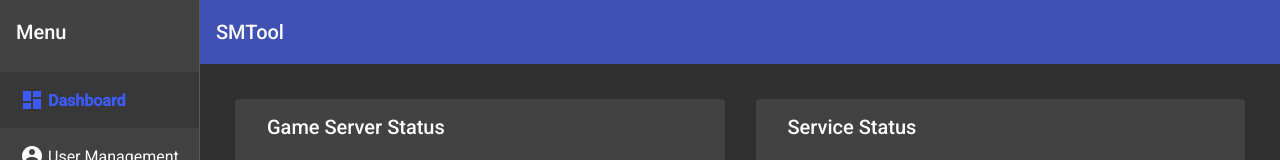
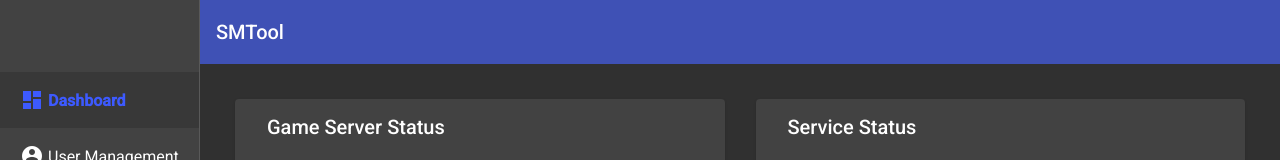
Before and after one commit to luuktap/smtool-frontend, an Angular app: page /dashboard in a window 1280 px wide. Shown: the top 160 px of the page. Built offline with nearby package versions, Linux system fonts and the light colour scheme.

Commit message:
removed Menu text and toolbar in sidenav

```diff
--- a/src/app/components/nav/nav.component.html
+++ b/src/app/components/nav/nav.component.html
@@ -6,7 +6,7 @@
     [attr.role]="(isHandset$ | async) ? 'dialog' : 'navigation'"
     [mode]="(isHandset$ | async) ? 'over' : 'side'"
     [opened]="!(isHandset$ | async)">
-    <mat-toolbar color="primary">Menu</mat-toolbar>
+    <mat-toolbar color="primary"></mat-toolbar>
     <mat-nav-list>
       <a *ngFor="let r of routes" mat-list-item (click)="closeDrawerIfPhone()" [routerLink]="[r.route]"
         routerLinkActive="list-item-active">
```
